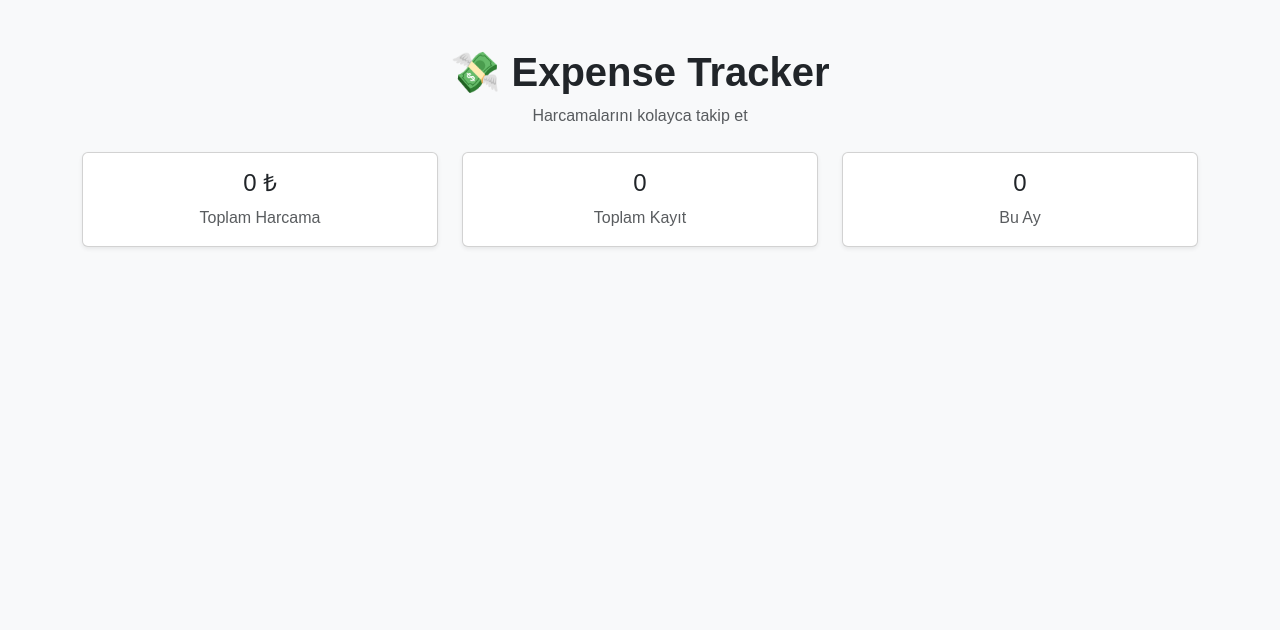
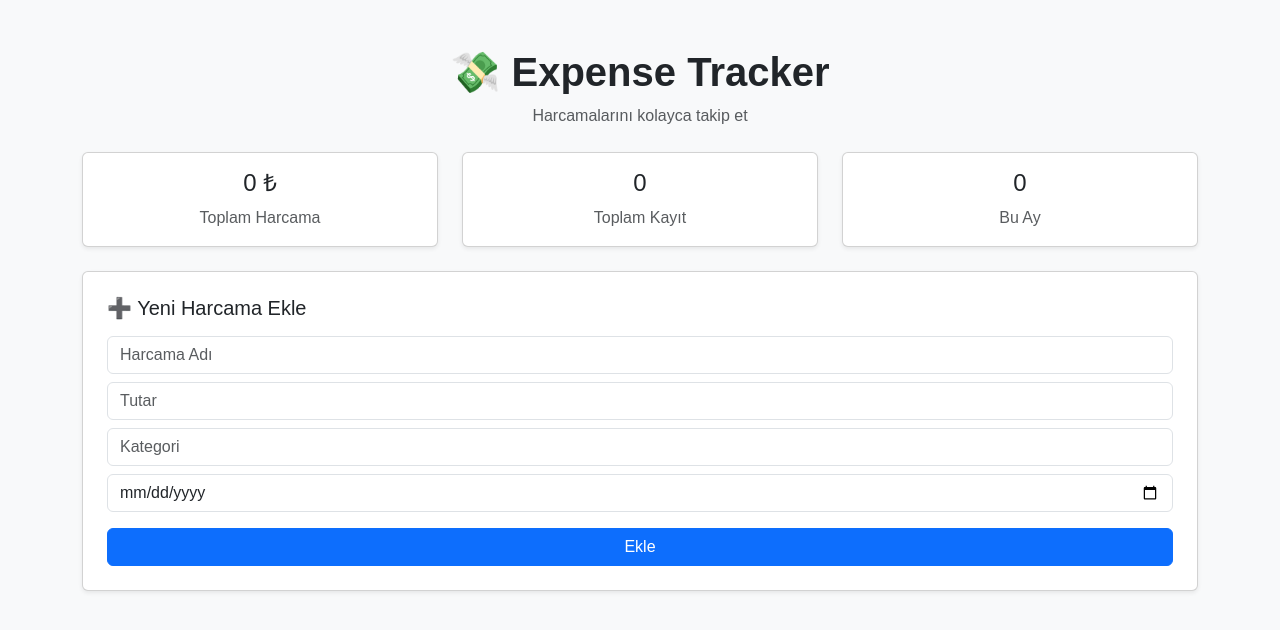
Before and after one commit to LilLannister/ExpenseTracker-JS, a React (Vite) app: page / in a window 1280 px wide. Shown: the top 630 px of the page. Built offline with nearby package versions, Linux system fonts and the light colour scheme.

Commit message:
Add expense form with controlled inputs

```diff
--- /dev/null
+++ b/src/Components/ExpenseForm.tsx
@@ -0,0 +1,62 @@
+import { useState } from "react";
+
+export default function ExpenseForm() {
+  const [title, setTitle] = useState("");
+  const [amount, setAmount] = useState("");
+  const [category, setCategory] = useState("");
+  const [date, setDate] = useState("");
+
+  const handleSubmit = (e: React.FormEvent) => {
+    e.preventDefault();
+
+    console.log({
+      title,
+      amount,
+      category,
+      date,
+    });
+
+    setTitle("");
+    setAmount("");
+    setCategory("");
+    setDate("");
+  };
+
+  return (
+    <div className="card p-4 mb-4 shadow-sm">
+      <h5 className="mb-3">➕ Yeni Harcama Ekle</h5>
+
+      <form onSubmit={handleSubmit}>
+        <input
+          className="form-control mb-2"
+          placeholder="Harcama Adı"
+          value={title}
+          onChange={(e) => setTitle(e.target.value)}
+        />
+
+        <input
+          className="form-control mb-2"
+          placeholder="Tutar"
+          value={amount}
+          onChange={(e) => setAmount(e.target.value)}
+        />
+
+        <input
+          className="form-control mb-2"
+          placeholder="Kategori"
+          value={category}
+          onChange={(e) => setCategory(e.target.value)}
+        />
+
+        <input
+          className="form-control mb-3"
+          type="date"
+          value={date}
+          onChange={(e) => setDate(e.target.value)}
+        />
+
+        <button className="btn btn-primary w-100">Ekle</button>
+      </form>
+    </div>
+  );
+}
--- a/src/Pages/Home.tsx
+++ b/src/Pages/Home.tsx
@@ -1,11 +1,13 @@
 import Header from "../Components/Header";
 import SummaryCards from "../Components/SummaryCards";
+import ExpenseForm from "../Components/ExpenseForm";
 
 export default function Home() {
   return (
     <div className="container mt-4">
         <Header />
         <SummaryCards />
+        <ExpenseForm />
     </div>
   );
 }
```
